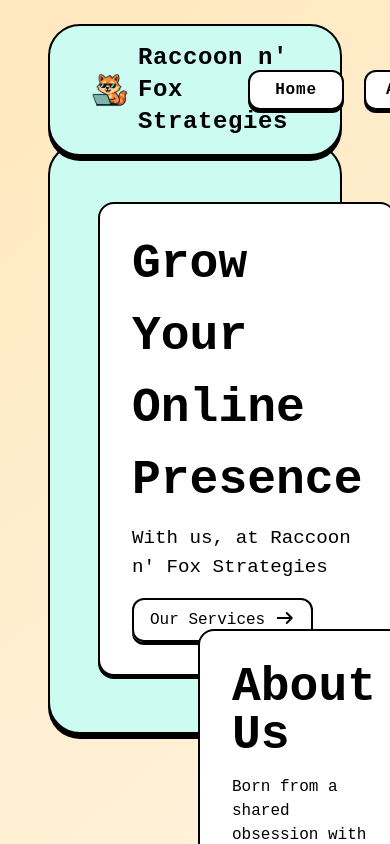
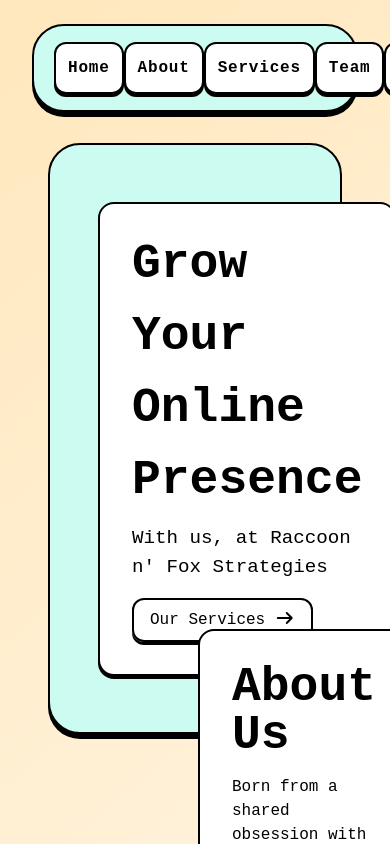
Before and after one commit to Raccoon-n-Fox-Strategies/website, a website: page public/index.html in a window 390 px wide. Shown: the top 844 px of the page. Drawn offline with Linux system fonts and the light colour scheme; a web font is replaced by a local one.

Commit message:
made navbar responsive

```diff
--- a/public/index.html
+++ b/public/index.html
@@ -15,13 +15,13 @@
 </head>
 <body class="font-mono">
   <header>
-    <nav class="fixed left-12 right-12 top-6 mx-auto flex items-center rounded-4xl justify-between py-4 px-10 font-bold sha-lg bg-teal-100 z-50">
-      <a id="logo" class="flex items-center gap-2 text-2xl tracking-wide" href="#home">
+    <nav class="fixed left-8 sm:left-12 right-8 sm:right-12 top-6 mx-auto flex items-center rounded-4xl justify-between py-4 px-5 sm:px-10 font-bold sha-lg bg-teal-100 z-50">
+      <a id="logo" class="hidden lg:flex items-center gap-2 text-2xl tracking-wide" href="#home">
         <img src="./assets/images/Rnf_logo.png" alt="Our Logo" class="w-10">
         Raccoon n' Fox Strategies
       </a>
 
-      <div id="links" class="flex items-center gap-5">
+      <div id="links" class="flex items-center lg:gap-5 justify-between lg:justify-start w-full lg:w-fit">
         <a href="#home" class="nav-link sha-md">Home</a>
         <a href="#about" class="nav-link sha-md">About</a>
         <a href="#services" class="nav-link sha-md">Services</a>
--- a/public/style.css
+++ b/public/style.css
@@ -16,7 +16,7 @@
 }
 
 .nav-link{
-  @apply border-2 border-black rounded-xl py-1.5 min-w-24 text-center cursor-pointer duration-100 bg-white px-3.5 tracking-wider;
+  @apply border-2 border-black rounded-xl py-3 sm:py-1.5 text-center cursor-pointer duration-100 bg-white px-3 sm:px-4 tracking-wider;
 }
 .nav-link:hover{
   @apply bg-orange-200;
```
Also changed, not shown: public/output.css, 1 other file.
